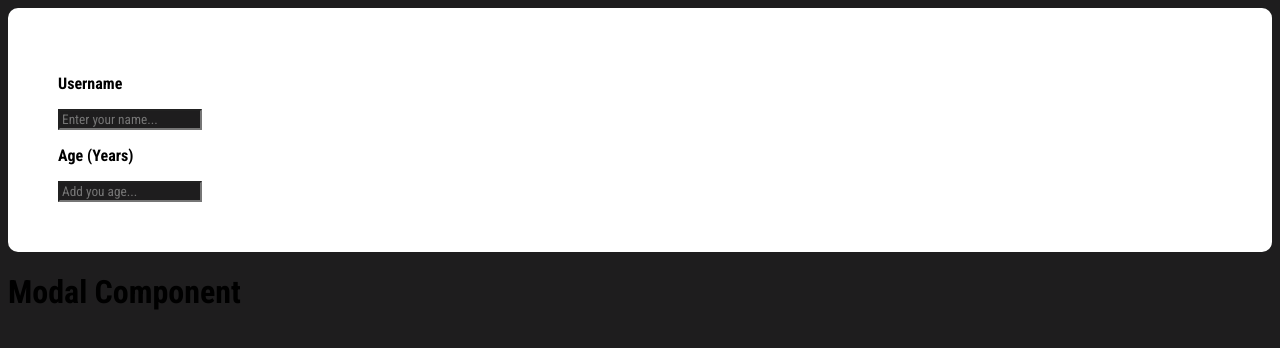
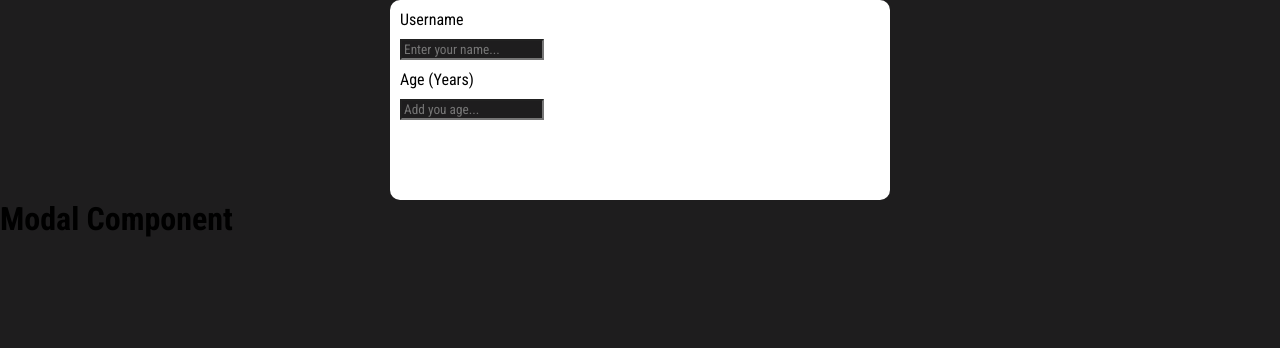
Before and after one commit to FilipiMachado/enter-data-reactjs, a React (Create React App) app: page / in a window 1280 px wide. Shown: the top 348 px of the page. Built offline with nearby package versions, Linux system fonts and the light colour scheme.

Commit message:
styling user form

```diff
--- a/src/App.css
+++ b/src/App.css
@@ -1,4 +1,5 @@
 * {
+    margin: 0;
     background-color: #1E1D1E;
     font-family: 'Roboto Condensed', sans-serif;
 }
--- a/src/components/DataInput/DataInput.css
+++ b/src/components/DataInput/DataInput.css
@@ -1,11 +1,26 @@
 .data-container {
+    display: flex;
+}
+
+.data-container__block {
+    display: inline-block;
+    align-items: center;
+    margin: auto;
+    width: 500px;
+    height: 200px;
     background-color: #FFFFFF;
     border-radius: 10px;
-    padding: 50px;
 }
 
-.user-data {
+.data-container__user {
+    display: flex;
+    justify-content: left;
     background-color: #FFFFFF;
-    border-radius: 10px;
-    font-weight: 600;
+    margin: 10px;
 }
+
+.data-container__input {
+    display: flex;
+    justify-content: center;
+    margin: 10px;
+}
--- a/src/components/DataInput/DataInput.jsx
+++ b/src/components/DataInput/DataInput.jsx
@@ -6,10 +6,18 @@ const DataInput = () => {
   return (
     <>
       <div className="data-container">
-        <p className="user-data">Username</p>
-        <input placeholder="Enter your name..."></input>
-        <p className="user-data">Age (Years)</p>
-        <input placeholder="Add you age..."></input>
+        <form className="data-container__block">
+          <p className="data-container__user">Username</p>
+          <input
+            className="data-container__input"
+            placeholder="Enter your name..."
+          ></input>
+          <p className="data-container__user">Age (Years)</p>
+          <input
+            className="data-container__input"
+            placeholder="Add you age..."
+          ></input>
+        </form>
       </div>
     </>
   );
```
